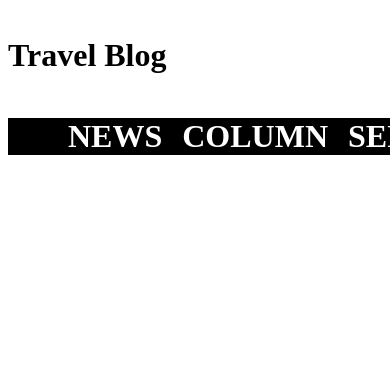
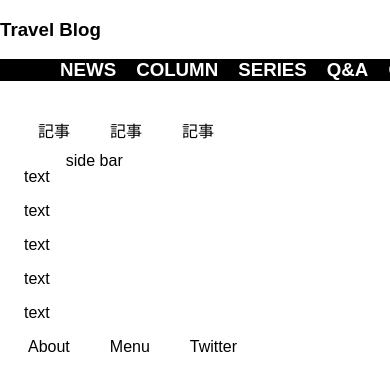
Before and after one commit to Arai-nexus/two-column, a plain HTML site: page index.html in a window 390 px wide. Drawn offline with Linux system fonts and the light colour scheme.

Commit message:
feat: レイアウトの構築

```diff
--- a/common.css
+++ b/common.css
@@ -1,74 +1,15 @@
 @import url(http://fonts.googleapis.com/earlyaccess/notosansjapanese.css);
 
 * {
-  background-color: #fff;
-  color: #000;
-  /* font-family: 'Noto Sans Japanese', sans-serif; */
+    color: #000;
+    font-family: 'Noto Sans Japanese', sans-serif;
 }
 
 body {
     max-width: 1200px;
+    padding-top: 100px;
 }
 
 ul {
-    list-style:none;
+    list-style: none;
 }
-
-.header-contents {
-    width: 100%;
-    display: flex;
-    height: 60px;
-    align-items: center;
-}
-
-.header-contents nav {
-}
-
-.header-contents ul {
-    display: flex;
-    color: #fff;
-    background-color: #000;
-}
-
-.header-contents ul li {
-    margin-left: 20px;
-    color: #fff;
-    background-color: #000;
-}
-
-main {
-    padding: 0px 16px;
-}
-/*
-header {
-    position: fixed;
-    color: #000000;
-    width: 100%;
-    top: 0;
-    left: 0;
-    z-index: 1;
-    transition: padding .3s;
-}
-
-.header-menu {
-    display: flex;
-    height:60px;
-    align-items: center;
-}
-
-ul li {
-    list-style: none;
-    display: flex;
-} */
-
-/* ヘッダー
-グローバルナビゲーションのメニューは1200pxの中におさめます。 */
-header {
-    /* PC、スマホ時ともに固定 */
-    position: fixed;
-    /* ロゴの下に全幅のグローバルナビゲーションを配置します。 */
-}
-
-/* footer {
-    max-width: 1200px;
-} */
--- /dev/null
+++ b/footer.css
@@ -0,0 +1,16 @@
+@media screen and (max-width: 767px) {
+
+    .footer-menu {
+        display: flex;
+    }
+
+    .footer-contents {
+        margin: 0px 20px;
+    }
+}
+
+@media screen and (min-width:768px) {
+}
+
+@media screen and (min-width: 1024px) {
+}
--- /dev/null
+++ b/header.css
@@ -0,0 +1,40 @@
+@media screen and (max-width: 767px) {
+    /* グローバルナビゲーションのメニューは1200pxの中におさめます。 */
+    header {
+        /* PC、スマホ時ともに固定 */
+        position: fixed;
+        width: 100%;
+        top: 0;
+        left: 0;
+        z-index: 111;
+        transition: padding .3s;
+        padding-bottom: 100px;
+    }
+
+    .header-contents {
+        width: 100%;
+        height: 20px;
+        align-items: center;
+    }
+
+    .header-contents nav {
+    }
+
+    .header-contents ul {
+        display: flex;
+        color: #fff;
+        background-color: #000;
+    }
+
+    .header-contents ul li {
+        margin-left: 20px;
+        color: #fff;
+        background-color: #000;
+    }
+}
+
+@media screen and (min-width:768px) {
+}
+
+@media screen and (min-width: 1024px) {
+}
--- a/index.html
+++ b/index.html
@@ -5,13 +5,16 @@
     <meta http-equiv="X-UA-Compatible" content="IE=edge">
     <meta name="viewport" content="width=device-width, initial-scale=1.0">
     <link rel="stylesheet" href="common.css">
+    <link rel="stylesheet" href="header.css">
+    <link rel="stylesheet" href="pickup.css">
+    <link rel="stylesheet" href="main.css">
+    <link rel="stylesheet" href="footer.css">
     <title>Travel Blog</title>
 </head>
 <body>
     <header>
-        <h1 class="title">Travel Blog</p>
-        <div class="header-contents">
-            <nav>
+        <h3 class="title">Travel Blog</p>
+        <nav class="header-contents">
             <ul>
                 <li>NEWS</li>
                 <li>COLUMN</li>
@@ -20,11 +23,46 @@
                 <li>CONTACT</li>
             </ul>
         </nav>
+    </header>
+    <section class="pickup">
+        <div class="article">
+                <a class="">記事</a>
             </div>
-    </header>
+            <div class="article">
+                <a class="">記事</a>
+            </div>
+            <div class="article">
+                <a class="">記事</a>
+            </div>
+    </section>
+    <div class="container">
         <main>
-        <p>メイン</p>
+            <div class="main-article">
+                <p>text</p>
+            </div>
+            <div class="main-article">
+                <p>text</p>
+            </div>
+            <div class="main-article">
+                <p>text</p>
+            </div>
+            <div class="main-article">
+                <p>text</p>
+            </div>
+            <div class="main-article">
+                <p>text</p>
+            </div>
         </main>
-
+        <aside>
+            side bar
+        </aside>
+    </div>
+    <footer>
+        <div class="footer-menu">
+            <div class="footer-contents">About</div>
+            <div class="footer-contents">Menu</div>
+            <div class="footer-contents">Twitter</div>
+        </div>
+    </footer>
 </body>
 </html>
--- /dev/null
+++ b/main.css
@@ -0,0 +1,17 @@
+
+
+@media screen and (max-width: 767px) {
+    main {
+        padding: 0px 16px;
+    }
+
+    .container {
+        display: flex;
+    }
+}
+
+@media screen and (min-width:768px) {
+}
+
+@media screen and (min-width: 1024px) {
+}
--- /dev/null
+++ b/pickup.css
@@ -0,0 +1,16 @@
+@media screen and (max-width: 767px) {
+    .pickup {
+        display: flex;
+        margin: 10px 10px;
+    }
+
+    .article {
+        margin: 0px 20px;
+    }
+}
+
+@media screen and (min-width:768px) {
+}
+
+@media screen and (min-width: 1024px) {
+}
```
Also changed, not shown: 1 other file. Lines whose indentation alone changed are shown as unchanged.
